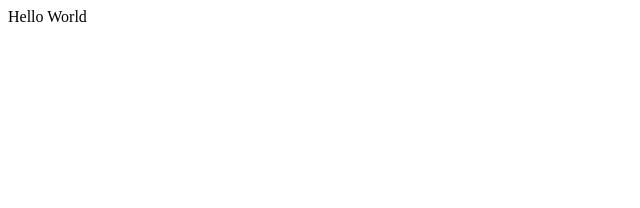
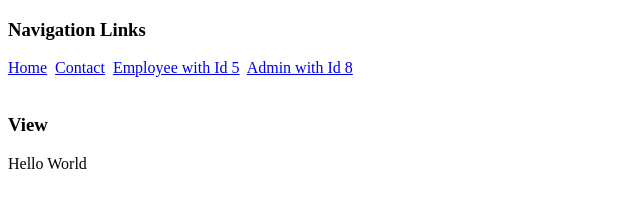
Before and after one commit to Nitij/JsMvc, a plain HTML site: page Source/JsMvc/JsMvc/index.html in a window 1280 px wide. Shown: the whole page, without its empty margins (0-640 px from the left). Drawn offline with Linux system fonts and the light colour scheme.

Commit message:
Update index.html

```diff
--- a/Source/JsMvc/JsMvc/index.html
+++ b/Source/JsMvc/JsMvc/index.html
@@ -5,6 +5,13 @@
     <script src="Scripts/jsMvc.js"></script>
 </head>
 <body>
+    <h3>Navigation Links</h3>
+    <a href ="index.html#/home">Home</a>&nbsp;
+    <a href ="index.html#/contact">Contact</a>&nbsp;
+    <a href ="index.html#/person/employee/5">Employee with Id 5</a>&nbsp;
+    <a href ="index.html#/person/admin/8">Admin with Id 8</a>&nbsp;
+    <br /><br />
+    <h3>View</h3>
     <div view></div>
     <script>
         jsMvc.AddRoute(HomeController, 'home', '/Views/home.html');
```
